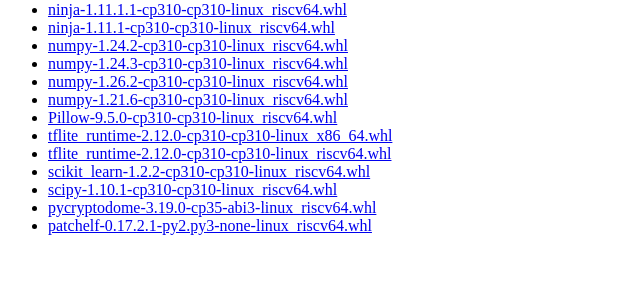
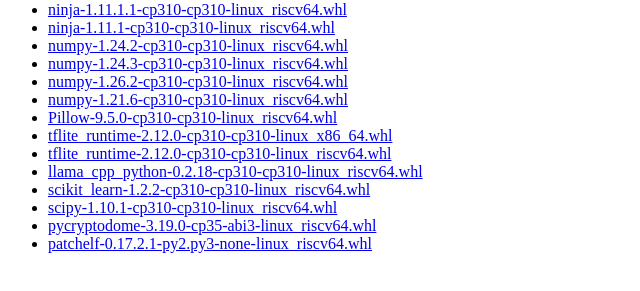
Before and after one commit to prototyp3-dev/pip-wheels-riscv, a plain HTML site: page wheels/index.html in a window 1280 px wide. Shown: the part 79-370 px from the top of the page, without its empty margins (0-640 px from the left). Drawn offline with Linux system fonts and the light colour scheme.

Commit message:
Add llama_cpp_python

```diff
--- a/wheels/index.html
+++ b/wheels/index.html
@@ -16,6 +16,7 @@
       <li><a href="https://raw.githubusercontent.com/felipefg/pip-wheels-riscv/main/wheels/pillow/Pillow-9.5.0-cp310-cp310-linux_riscv64.whl">Pillow-9.5.0-cp310-cp310-linux_riscv64.whl</a></li>
       <li><a href="https://raw.githubusercontent.com/felipefg/pip-wheels-riscv/main/wheels/tflite-runtime/tflite_runtime-2.12.0-cp310-cp310-linux_x86_64.whl">tflite_runtime-2.12.0-cp310-cp310-linux_x86_64.whl</a></li>
       <li><a href="https://raw.githubusercontent.com/felipefg/pip-wheels-riscv/main/wheels/tflite-runtime/tflite_runtime-2.12.0-cp310-cp310-linux_riscv64.whl">tflite_runtime-2.12.0-cp310-cp310-linux_riscv64.whl</a></li>
+      <li><a href="https://raw.githubusercontent.com/felipefg/pip-wheels-riscv/main/wheels/llama_cpp_python/llama_cpp_python-0.2.18-cp310-cp310-linux_riscv64.whl">llama_cpp_python-0.2.18-cp310-cp310-linux_riscv64.whl</a></li>
       <li><a href="https://raw.githubusercontent.com/felipefg/pip-wheels-riscv/main/wheels/scikit-learn/scikit_learn-1.2.2-cp310-cp310-linux_riscv64.whl">scikit_learn-1.2.2-cp310-cp310-linux_riscv64.whl</a></li>
       <li><a href="https://raw.githubusercontent.com/felipefg/pip-wheels-riscv/main/wheels/scipy/scipy-1.10.1-cp310-cp310-linux_riscv64.whl">scipy-1.10.1-cp310-cp310-linux_riscv64.whl</a></li>
       <li><a href="https://raw.githubusercontent.com/felipefg/pip-wheels-riscv/main/wheels/pycryptodome/pycryptodome-3.19.0-cp35-abi3-linux_riscv64.whl">pycryptodome-3.19.0-cp35-abi3-linux_riscv64.whl</a></li>
```
Also changed, not shown: 1 other file.
